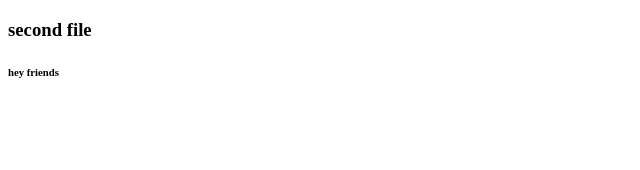
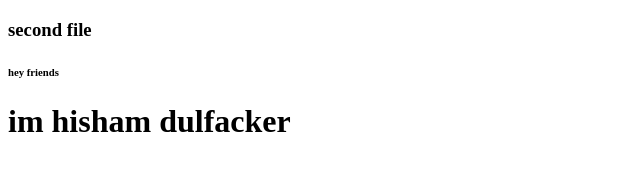
Before and after one commit to dulfackerhisham/datewithgit, a plain HTML site: page hey.html in a window 1280 px wide. Shown: the whole page, without its empty margins (0-640 px from the left). Drawn offline with Linux system fonts and the light colour scheme.

Commit message:
hey file modified

```diff
--- a/hey.html
+++ b/hey.html
@@ -8,5 +8,7 @@
 <body>
     <h3>second file</h3>
     <h6>hey friends</h6>
+
+    <h1>im hisham dulfacker</h1>
 </body>
 </html>
```
